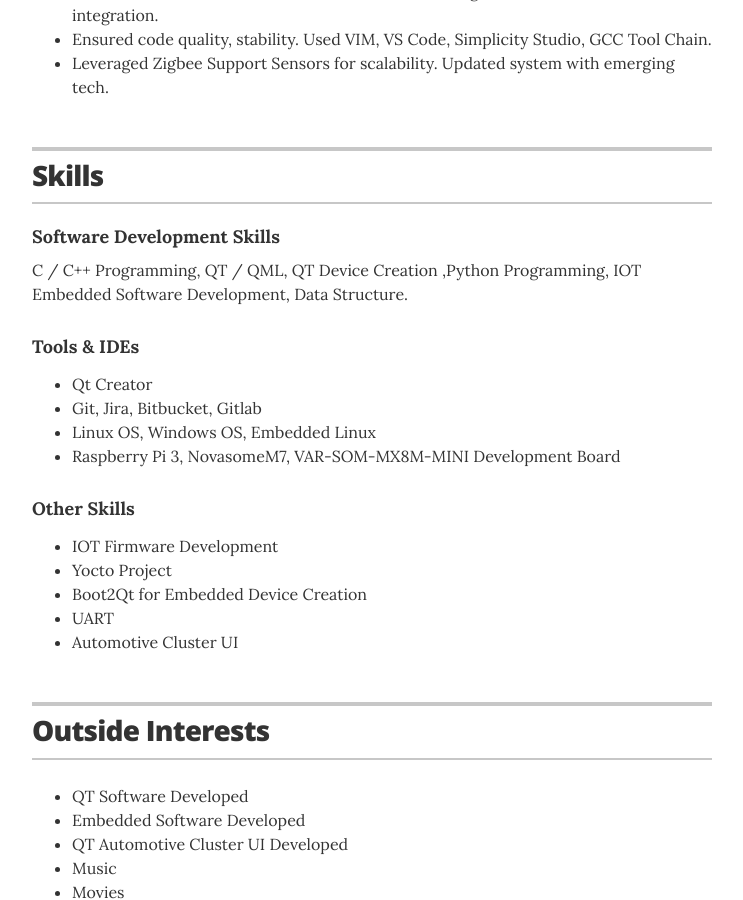
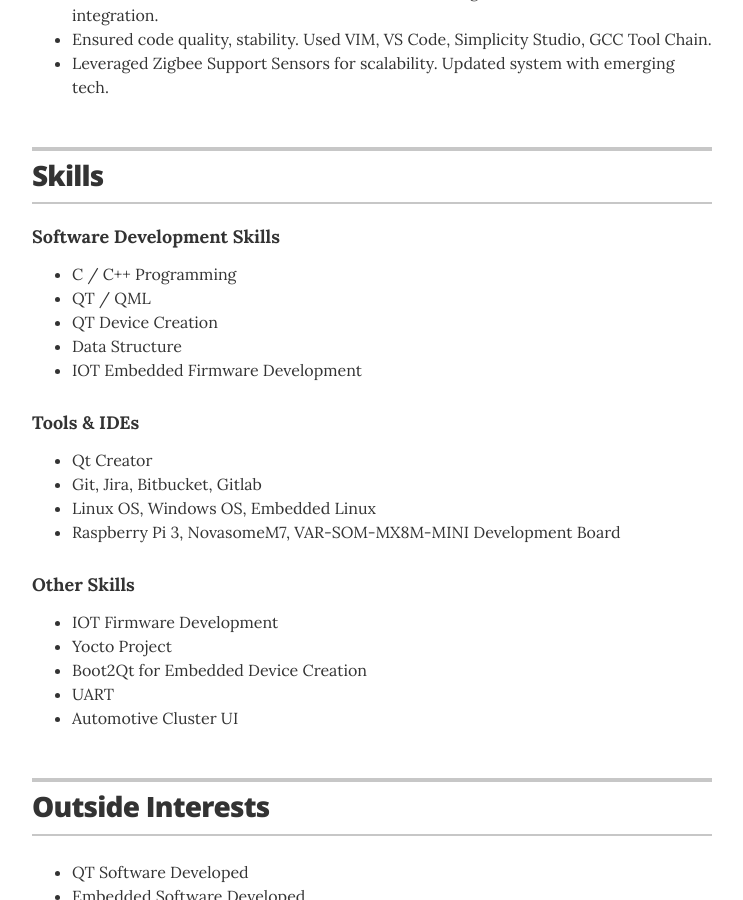
Before and after one commit to divyadesh/divyadesh.github.io, a Jekyll site: the page built from index.html, in a window 1280 px wide and 900 px high, scrolled down 2085 px. Shown: the whole window, without its empty margins (268-1011 px from the left). Built offline with Jekyll 4.4.1, drawn with Linux system fonts in a browser that asks for light colours.

Commit message:
Skills Added

```diff
--- a/_data/skills.yml
+++ b/_data/skills.yml
@@ -1,7 +1,7 @@
 # Skills
 # Organizational leadership
 - skill: Software Development Skills
-  description: C / C++ Programming, QT / QML, QT Device Creation ,Python Programming, IOT Embedded Software Development, Data Structure.
+  description: <ul class="resume-item-list"><li> C / C++ Programming</li><li> QT / QML</li><li> QT Device Creation</li><li> Data Structure</li><li> IOT Embedded Firmware Development</li></ul>
 
 # Communications strategy
 - skill: Tools & IDEs
```
